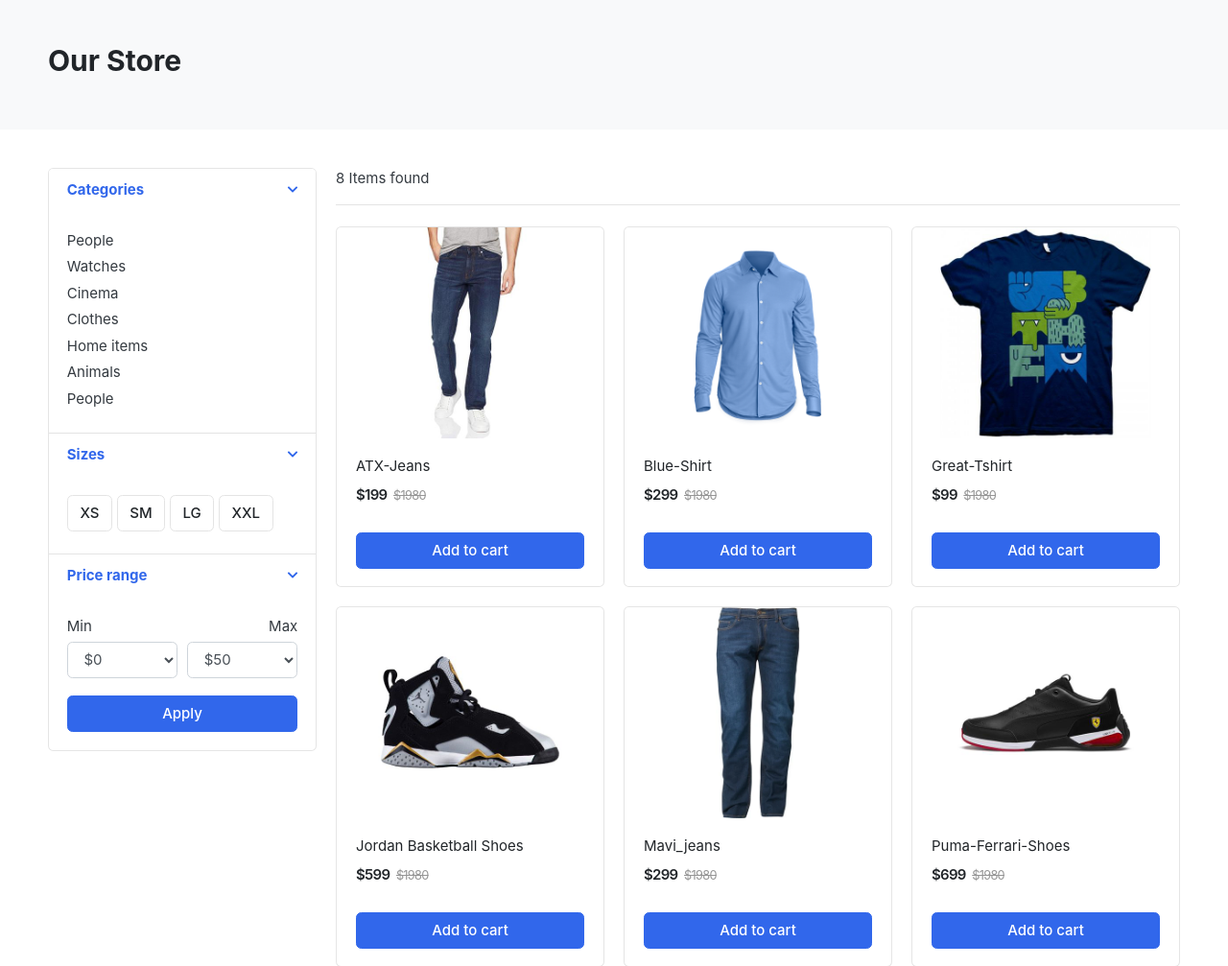
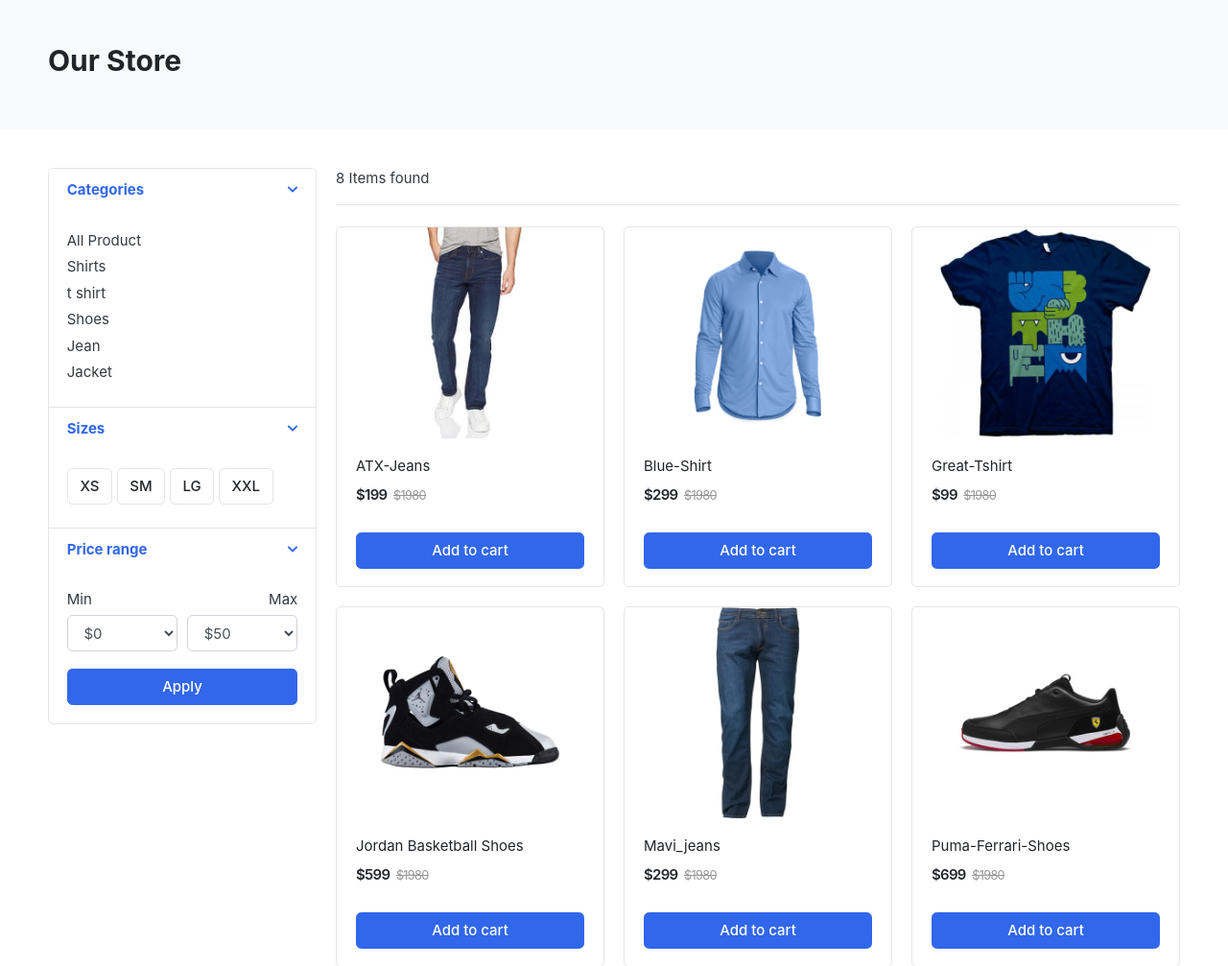
Before and after one commit to chinnnawat/webApp-miniProJ-ecommerce, a Django app: page /store/ in a window 1280 px wide. Shown: the part 119-1126 px from the top of the page at 96% size. Run offline with Django 3.2, Linux system fonts and the light colour scheme; data comes from the database, SQL or seed files in the repository; both versions use the stored data as it was after the commit; some libraries are stand-ins or nearby versions; some web fonts are replaced.

Commit message:
category

```diff
--- /dev/null
+++ b/category/context_processors.py
@@ -0,0 +1,8 @@
+
+
+from category.models import Category
+
+
+def menu_links(request):
+    links = Category.objects.all()
+    return dict(links=links)
--- a/category/models.py
+++ b/category/models.py
@@ -1,4 +1,6 @@
+
 from django.db import models
+from django.urls import reverse
 
 # Create your models here.
 class Category(models.Model):
@@ -11,5 +13,8 @@ class Category(models.Model):
         verbose_name = 'category'
         verbose_name_plural = 'categories'
 
+    def get_url(self):
+        return reverse('product_by_category',args=[self.slug])
+
     def __str__(self):
         return self.category_name
--- a/greatkart/settings.py
+++ b/greatkart/settings.py
@@ -65,6 +65,7 @@ TEMPLATES = [
                 'django.template.context_processors.request',
                 'django.contrib.auth.context_processors.auth',
                 'django.contrib.messages.context_processors.messages',
+                'category.context_processors.menu_links',
             ],
         },
     },
--- a/store/urls.py
+++ b/store/urls.py
@@ -2,5 +2,6 @@ from . import views
 from django.urls import path
 
 urlpatterns = [
-    path('',views.store,name="store")
+    path('',views.store,name="store"),
+    path('<slug:category_slug>/',views.store,name="product_by_category")
 ]
--- a/store/views.py
+++ b/store/views.py
@@ -1,11 +1,20 @@
-from django.shortcuts import render
-
+from django.shortcuts import get_object_or_404, render
+from category.models import Category
 from store.models import Product
 
 # Create your views here.
-def store(request):
-    products = Product.objects.all().filter(is_avaliable=True)
-    product_count = products.count()
+def store(request, category_slug=None):
+    categories = None
+    products = None
+    if category_slug != None:
+        categories = get_object_or_404(Category,slug = category_slug)
+        products = Product.objects.filter(category = categories, is_avaliable = True)
+        product_count = products.count()
+
+    else:
+        products = Product.objects.all().filter(is_avaliable=True)
+        product_count = products.count()
+
     context = {
         'products':products,
         'product_count':product_count
--- a/templates/includes/navbar.html
+++ b/templates/includes/navbar.html
@@ -37,12 +37,10 @@
                     <i class="fa fa-bars"></i> All category
                 </button>
                 <div class="dropdown-menu">
-                    <a class="dropdown-item" href="#">Machinery / Mechanical Parts / Tools </a>
-                    <a class="dropdown-item" href="#">Consumer Electronics / Home Appliances </a>
-                    <a class="dropdown-item" href="#">Auto / Transportation</a>
-                    <a class="dropdown-item" href="#">Apparel / Textiles / Timepieces </a>
-                    <a class="dropdown-item" href="#">Home & Garden / Construction / Lights </a>
-                    <a class="dropdown-item" href="#">Beauty & Personal Care / Health </a>
+                    <a class="dropdown-item" href="{% url 'store' %}">All Product</a>
+                    {% for category in links %}
+                        <a class="dropdown-item" href="{{category.get_url}}">{{ category.category_name }}</a>
+                    {% endfor %}
                 </div>
             </div>  <!-- category-wrap.// -->
         </div> <!-- col.// -->
--- a/templates/store/store.html
+++ b/templates/store/store.html
@@ -30,13 +30,10 @@
                 <div class="card-body">
 
                     <ul class="list-menu">
-                    <li><a href="#">People  </a></li>
-                    <li><a href="#">Watches </a></li>
-                    <li><a href="#">Cinema  </a></li>
-                    <li><a href="#">Clothes  </a></li>
-                    <li><a href="#">Home items </a></li>
-                    <li><a href="#">Animals</a></li>
-                    <li><a href="#">People </a></li>
+                        <li><a href="{% url 'store' %}">All Product</a></li>
+                        {% for cateegory in links %}
+                            <li><a href="{{cateegory.get_url}}">{{cateegory.category_name}}  </a></li>
+                        {% endfor %}
                     </ul>
 
                 </div> <!-- card-body.// -->
```
Also changed, not shown: db.sqlite3.
